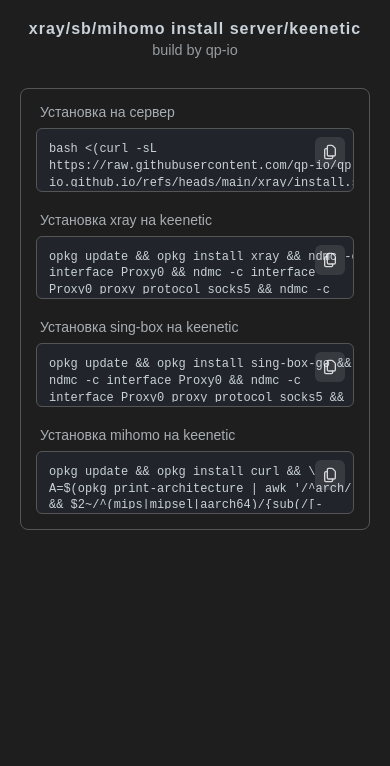
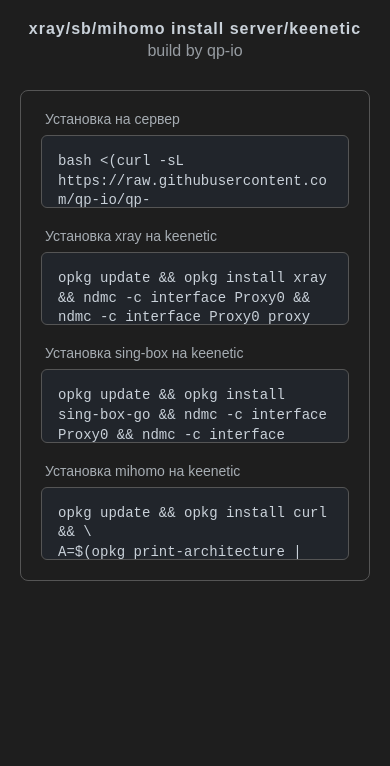
Before and after one commit to qp-io/qp-io.github.io, a plain HTML site: page xray/keenetic-xray-sb-mihomo.html in a window 390 px wide. Shown: the top 766 px of the page. Drawn offline with Linux system fonts and the light colour scheme.

Commit message:
Add files via upload

```diff
--- a/xray/keenetic-xray-sb-mihomo.html
+++ b/xray/keenetic-xray-sb-mihomo.html
@@ -1,5 +1,4 @@
-<!DOCTYPE html>
-<html lang="ru">
+<!DOCTYPE html>  <html lang="ru">
 <head>
   <meta charset="UTF-8" />
   <meta name="viewport" content="width=device-width, initial-scale=1.0"/>
@@ -16,9 +15,7 @@
       --input-border: #ddd;
       --input-bg: #f6f8fa;
       --code-text: #24292f;
-    }
-
-    body.dark-theme {
+    }  body.dark-theme {
   --bg-color: #1e1e1e;
   --text-color: #c9d1d9;
   --border-color: #555;
@@ -71,7 +68,7 @@
 
 .container {
   width: 100%;
-      max-width: 800px;
+  max-width: 1000px;
   padding: 20px;
   border-radius: 8px;
   border: 1px solid var(--border-color);
@@ -123,6 +120,8 @@
   border: none;
   outline: none;
   margin: 0;
+  display: block;
+  box-sizing: border-box;
 }
 
 .copy-btn {
@@ -142,6 +141,7 @@
   justify-content: center;
   width: 30px;
   height: 30px;
+  z-index: 5;
 }
 
 body.dark-theme .copy-btn {
@@ -223,35 +223,13 @@
 @media (max-width: 480px) {
   .header h1 {
     font-size: 1rem;
-      }
-
-      .subtitle {
-        font-size: 0.9rem;
-      }
-
-      .container {
-        margin: 0;
-        padding: 15px;
-      }
-
-      .command {
-        font-size: 12px;
-        padding: 12px;
-      }
-
-      .copy-btn {
-        opacity: 1;
-      }
-    }
   </style>
 </head>
 <body class="dark-theme">
   <div class="header">
     <h1>xray/sb/mihomo install server/keenetic</h1>
     <p class="subtitle">build by qp-io</p>
-  </div>
-
-  <div class="container">
+  </div>    <div class="container">
     <div class="command-section">
       <div class="command-group">
         <div class="command-title">Установка на сервер</div>
@@ -264,9 +242,7 @@
             </svg>
           </button>
         </div>
-      </div>
-
-      <div class="command-group">
+      </div>  <div class="command-group">
     <div class="command-title">Установка xray на keenetic</div>
     <div class="command-container">
       <textarea class="command" readonly onclick="showCopyButton(this)">opkg update && opkg install xray && ndmc -c interface Proxy0 && ndmc -c interface Proxy0 proxy protocol socks5 && ndmc -c interface Proxy0 proxy socks5-udp && ndmc -c interface Proxy0 proxy upstream 127.0.0.1 1080 && ndmc -c interface Proxy0 description Xray && ndmc -c interface Proxy0 ip global auto && ndmc -c interface Proxy0 up && ndmc -c system configuration save</textarea>
@@ -307,7 +283,7 @@ for c in \
  "proxy upstream 127.0.0.1 7890" \
  "description mihomo" \
  "ip global auto" \
- "up"
+ "up" \
 do ndmc -c "interface Proxy0 $c"; done && \
 ndmc -c "system configuration save"</textarea>
           <button class="copy-btn" onclick="copyCommand(this)" title="Копировать">
@@ -321,9 +297,7 @@ ndmc -c "system configuration save"</textarea>
     </div>
   </div>
   </div>
-  </div>
-
-  <div class="theme-toolbar">
+  </div>    <div class="theme-toolbar">
     <a href="https://github.com/qp-io/qp-io.github.io" target="_blank" rel="noopener" title="Открыть репозиторий" class="toolbar-icon">
       <svg viewBox="0 0 16 16" xmlns="http://www.w3.org/2000/svg" fill="none">
         <path fill="currentColor" fill-rule="evenodd" d="M8 1C4.133 1 1 4.13 1 7.993c0 3.09 2.006 5.71 4.787 6.635.35.064.478-.152.478-.337 0-.166-.006-.606-.01-1.19-1.947.423-2.357-.937-2.357-.937-.319-.808-.778-1.023-.778-1.023-.635-.434.048-.425.048-.425.703.05 1.073.72 1.073.72.624 1.07 1.638.76 2.037.582.063-.452.244-.76.444-.935-1.554-.177-3.188-.777-3.188-3.456 0-.763.273-1.388.72-1.876-.072-.177-.312-.888.07-1.85 0 0 .586-.188 1.924.716A6.711 6.711 0 018 4.381c.595.003 1.194.08 1.753.236 1.336-.904 1.923-.716 1.923-.716.382.962.142 1.673.07 1.85.448.488.72 1.113.72 1.876 0 2.686-1.638 3.278-3.197 3.45.251.216.475.643.475 1.296 0 .934-.009 1.688-.009 1.918 0 .187.127.404.482.336A6.996 6.996 0 0015 7.993 6.997 6.997 0 008 1z"/>
@@ -332,9 +306,7 @@ ndmc -c "system configuration save"</textarea>
     <button id="theme-toggle" title="Переключить тему" class="toolbar-icon">
       <!-- SVG будет подставляться динамически -->
     </button>
-  </div>
-
-  <script>
+  </div>    <script>
     function showCopyButton(textarea) {
       const btn = textarea.nextElementSibling;
       if (!btn.classList.contains('showing')) {
@@ -345,6 +317,19 @@ ndmc -c "system configuration save"</textarea>
           btn.classList.remove('showing');
         }, 2000);
       }
+    }
+
+    function autoResizeTextareas() {
+      const isMobile = window.innerWidth <= 480;
+      const textareas = document.querySelectorAll('.command');
+      textareas.forEach(el => {
+        if (!isMobile) {
+          el.style.height = 'auto';
+          el.style.height = el.scrollHeight + 'px';
+        } else {
+          el.style.height = '';
+        }
+      });
     }
 
     function copyCommand(button) {
@@ -398,7 +383,9 @@ ndmc -c "system configuration save"</textarea>
     window.addEventListener("load", () => {
       document.getElementById("theme-toggle").onclick = toggleTheme;
       updateThemeToggleIcon();
+      autoResizeTextareas();
     });
-  </script>
-</body>
+
+    window.addEventListener("resize", autoResizeTextareas);
+  </script>  </body>
 </html>
```
Lines whose indentation alone changed are shown as unchanged.
